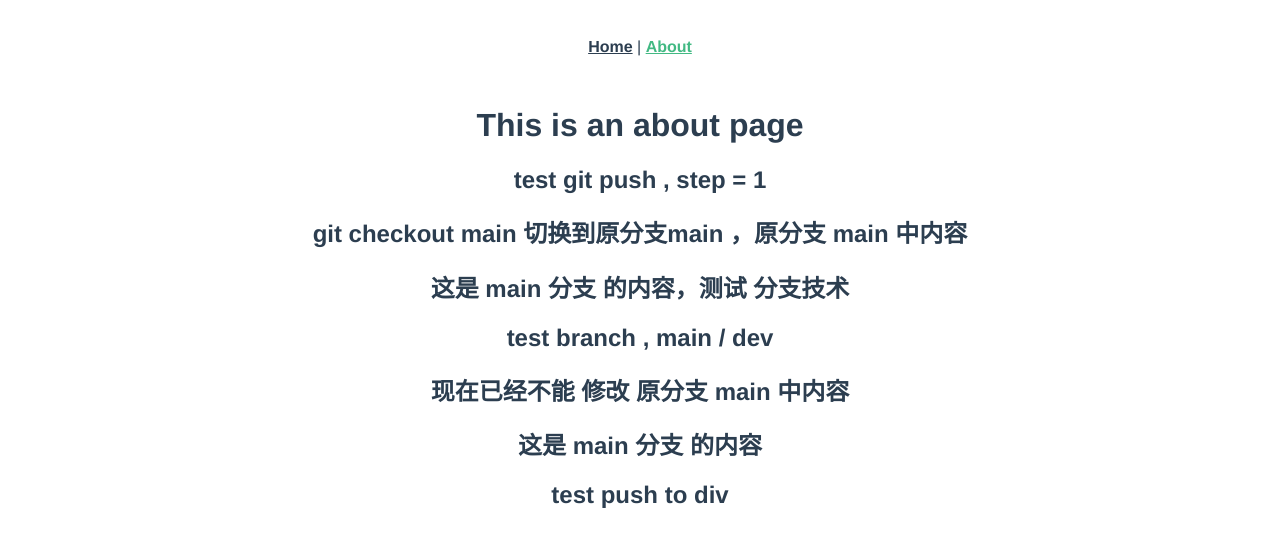
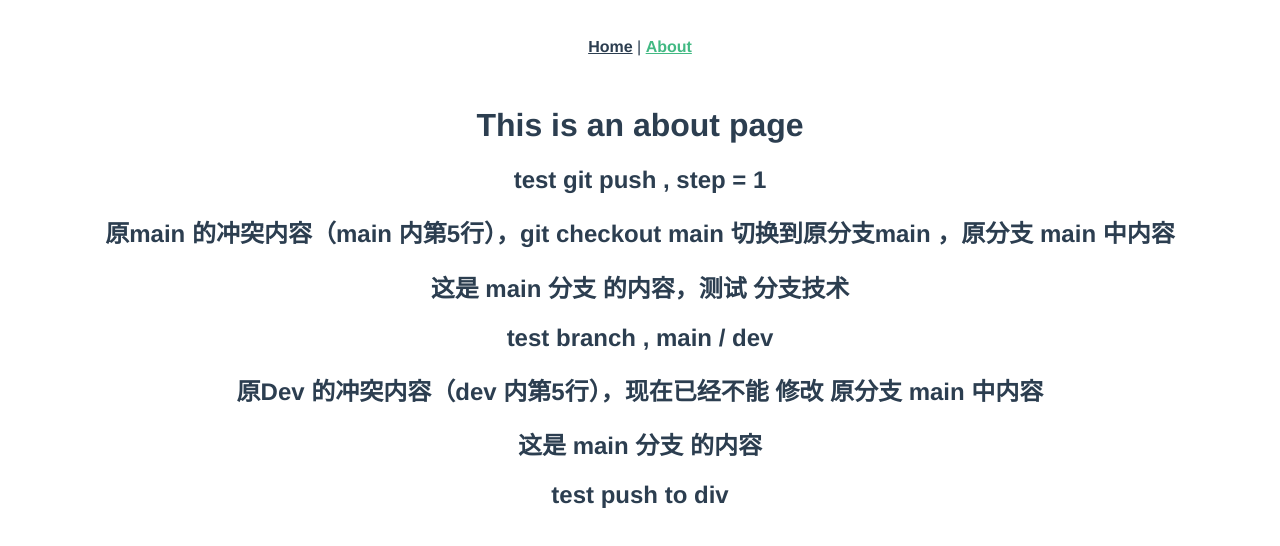
Before and after one commit to xm-shisilang/my-firstmall, a Vue app: page /about in a window 1280 px wide. Shown: the top 546 px of the page. Built offline with nearby package versions, Linux system fonts and the light colour scheme.

Commit message:
纠正合并操作代码

```diff
--- a/src/views/About.vue
+++ b/src/views/About.vue
@@ -2,10 +2,15 @@
   <div class="about">
     <h1>This is an about page</h1>
     <h2>test git push , step = 1</h2>
-    <h2>git checkout main 切换到原分支main ，原分支 main 中内容</h2>
+    <h2>
+      原main 的冲突内容（main 内第5行），git checkout main 切换到原分支main
+      ，原分支 main 中内容
+    </h2>
     <h2>这是 main 分支 的内容，测试 分支技术</h2>
     <h2>test branch , main / dev</h2>
-    <h2>现在已经不能 修改 原分支 main 中内容</h2>
+    <h2>
+      原Dev 的冲突内容（dev 内第5行），现在已经不能 修改 原分支 main 中内容
+    </h2>
     <h2>这是 main 分支 的内容</h2>
     <h2>test push to div</h2>
   </div>
```
